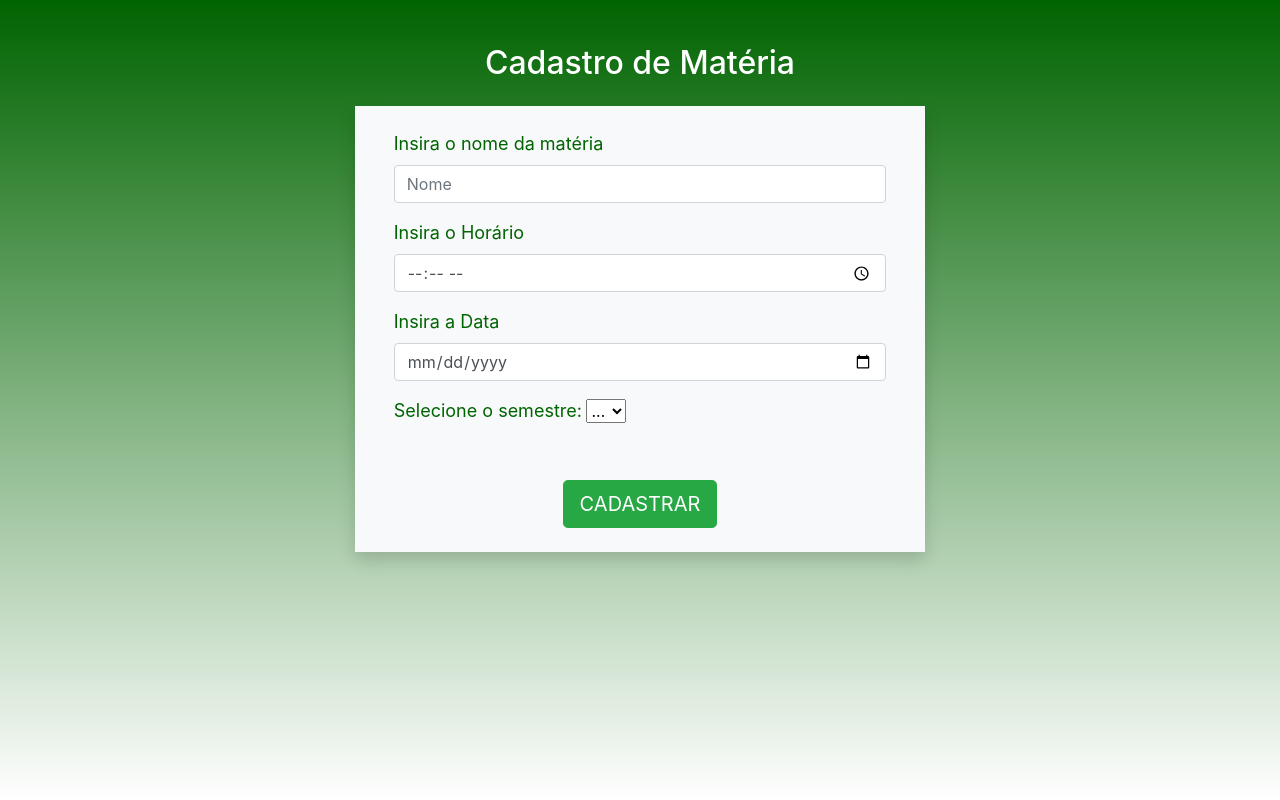
After one commit to LeonardoMoers/segunda-chamada-frontend, a PHP site: page /cadastroMateria.php in a window 1280 px wide. The commit adds this page. Run offline with PHP 8.4, Linux system fonts and the light colour scheme.

Commit message:
cadastro materia adicionado

```diff
--- a/view/cadastro.php
+++ b/view/cadastro.php
@@ -1,7 +1,7 @@
 <!DOCTYPE html>
 <html>
 <head>
-	<title>Segunda Chamada - Cadastro</title>
+	<title>Cadastro - Usuário</title>
 	<?php include '../template/header.html'; ?>
 </head>
 <body>
--- /dev/null
+++ b/view/cadastroMateria.php
@@ -0,0 +1,66 @@
+<!DOCTYPE html>
+<html>
+<head>
+	<title>Cadastro - Materia</title>
+	<?php include '../template/header.html'; ?>
+</head>
+<body>
+	<header>
+
+	</header>
+
+	<!-- Menu -->
+	<!-- Menu -->
+
+	<section class="container">
+		<header class="text-center mt-4 mb-4">
+			<h2>Cadastro de Matéria</h2>
+		</header>
+
+		<div class="row justify-content-center">
+		<article class="shadow col-sm-12 col-md-10 col-lg-6 container bg-light align-middle jumbotron-fluid pt-4 pb-4">
+			<form class="container col-11">
+				<div class="form-group">
+					<label for="inputNome">Insira o nome da matéria</label>
+					<input type="text" name="Nome" placeholder="Nome" class="form-control" required>
+				</div>
+				<div class="form-group">
+					<label for="inputHora">Insira o Horário</label>
+					<input type="Time" name="hora" class="form-control" required>
+                </div>
+                <div class="form-group">
+					<label for="inputData">Insira a Data</label>
+					<input type="Date" name="data"  class="form-control" required>
+                </div>
+                <div class="form-group">
+					<label for="inputData">Selecione o semestre:</label>
+					<select>
+                        <option>...</option>
+                        <option>1°</option>
+                        <option>2°</option>
+                        <option>3°</option>
+                        <option>4°</option>
+                        <option>5°</option>
+                        <option>6°</option>
+                        <option>7°</option>
+                        <option>8°</option>
+                    </select>
+				</div>
+				<div class="row mt-5 text-center">
+					<div class="col-12">
+						<input type="submit" name="inputCadastro" class="btn btn-success btn-lg" value="CADASTRAR">
+					</div>
+
+				</div>
+
+
+			</form>
+		</article>
+		</div>
+	</section>
+
+	<footer>
+
+	</footer>
+</body>
+</html>
--- a/view/login.php
+++ b/view/login.php
@@ -1,7 +1,7 @@
 <!DOCTYPE html>
 <html>
 <head>
-	<title>Segunda Chamada - Entrar</title>
+	<title>Login</title>
 	<?php include '../template/header.html'; ?>
 </head>
 <div class="container pt-5 mt-5">
```
